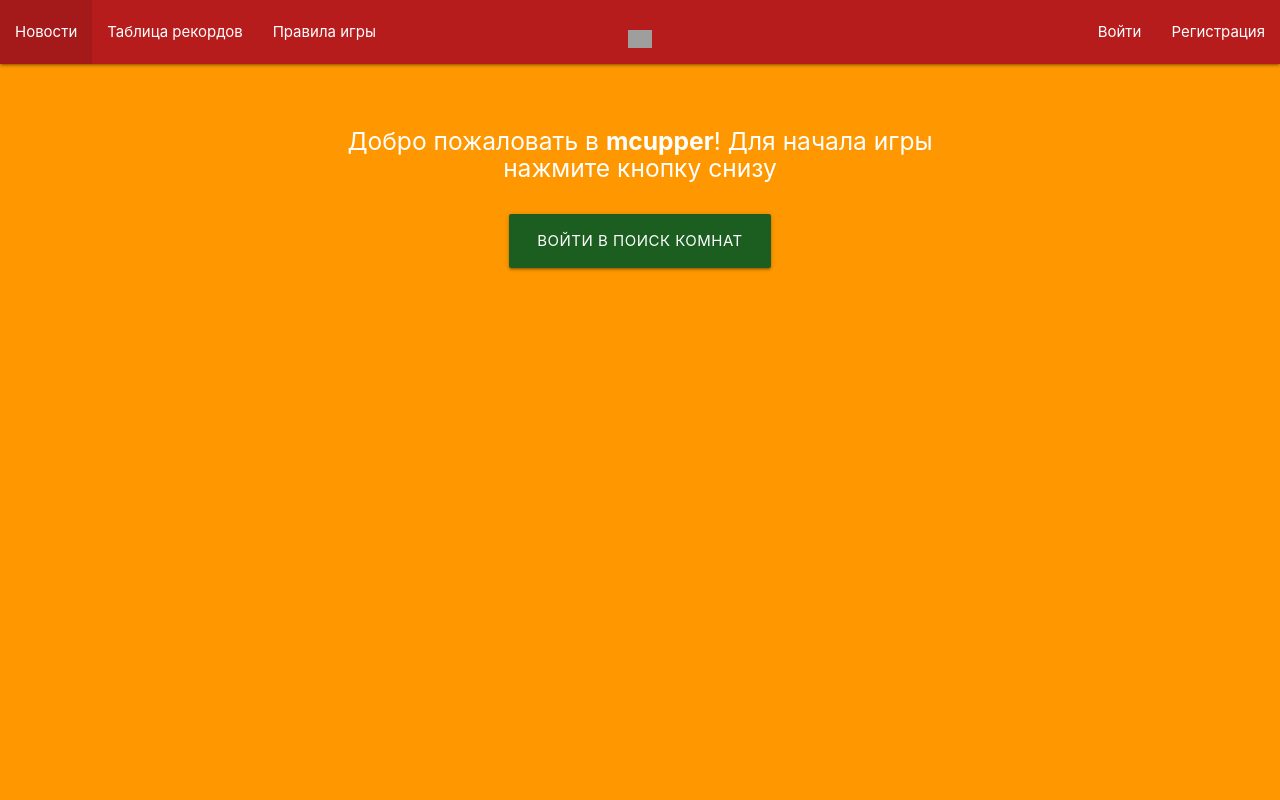
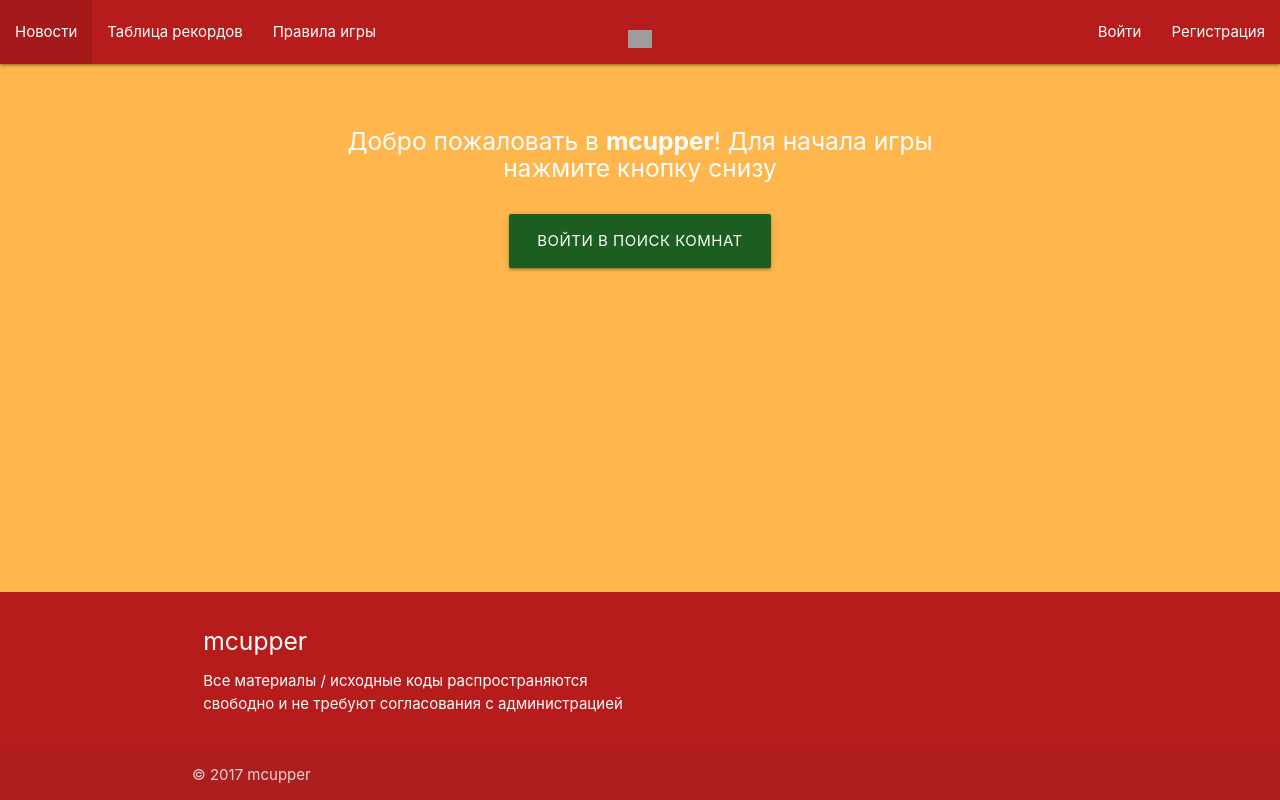
Before and after one commit to khirnick/mcupper, a Django app: page / in a window 1280 px wide. Run offline with Django 3.2, Linux system fonts and the light colour scheme; some libraries are stand-ins or nearby versions; grey boxes are pictures that could not be loaded.

Commit message:
add footer

```diff
--- a/static/cupper/style.css
+++ b/static/cupper/style.css
@@ -2,7 +2,7 @@
     background-color: #1b5e20;
 }
 
-.container {
+.main-container {
     margin-top: 5%;
 }
 
@@ -10,6 +10,19 @@
     background-color: #4caf50;
 }
 
+body {
+    display: flex;
+    min-height: 100vh;
+    flex-direction: column;
+}
+
+main {
+    flex: 1 0 auto;
+}
+
+.page-footer {
+    margin-top: 150px;
+}
 
 .btn:enabled {
     background-color: #4caf50;
@@ -18,14 +31,17 @@
 ::-webkit-input-placeholder { /* WebKit, Blink, Edge */
     color:    #fff;
 }
+
 :-moz-placeholder { /* Mozilla Firefox 4 to 18 */
    color:    #fff;
    opacity:  1;
 }
+
 ::-moz-placeholder { /* Mozilla Firefox 19+ */
    color:    #fff;
    opacity:  1;
 }
+
 :-ms-input-placeholder { /* Internet Explorer 10-11 */
    color:    #fff;
 }
--- a/templates/base.html
+++ b/templates/base.html
@@ -10,12 +10,13 @@
     <title>{% block title %}mcupper{% endblock %}</title>
     <link href="{% static 'materialize/css/materialize.css' %}" rel="stylesheet">
     <link href="{% static 'cupper/style.css' %}" rel="stylesheet">
+    <link href="{% static 'icons/font/flaticon.css' %}" rel="stylesheet">
 
     <script src="{% static 'jquery/jquery-3.2.1.min.js' %} " type="text/javascript"></script>
     <script src="{% static 'popper/popper.js' %} " type="text/javascript"></script>
     <script src="{% static 'materialize/js/materialize.js' %} " type="text/javascript"></script>
 </head>
-<body class="orange">
+<body class="orange lighten-2">
 <nav>
     <div class="nav-wrapper red darken-4">
         <a href="{% url 'cupper:index' %}" class="brand-logo center" style="margin-top: 0.4%"><img src="/media/icons/cup.png" width="6%" /></a>
@@ -36,9 +37,28 @@
         </ul>
     </div>
 </nav>
-<div class="container main-container">
-     {% block content %}{% endblock %}
-</div>
+
+<main>
+    <div class="container main-container">
+         {% block content %}{% endblock %}
+    </div>
+</main>
+
+<footer class="page-footer red darken-4">
+    <div class="container">
+        <div class="row">
+            <div class="col l6 s10">
+                <h5>mcupper</h5>
+                <p>Все материалы / исходные коды распространяются свободно и не требуют согласования с администрацией</p>
+            </div>
+        </div>
+    </div>
+    <div class="footer-copyright">
+        <div class="container">
+            © 2017 mcupper
+        </div>
+    </div>
+</footer>
 <div id="script-block">
     {% block script_block %} {% endblock %}
 </div>
```
